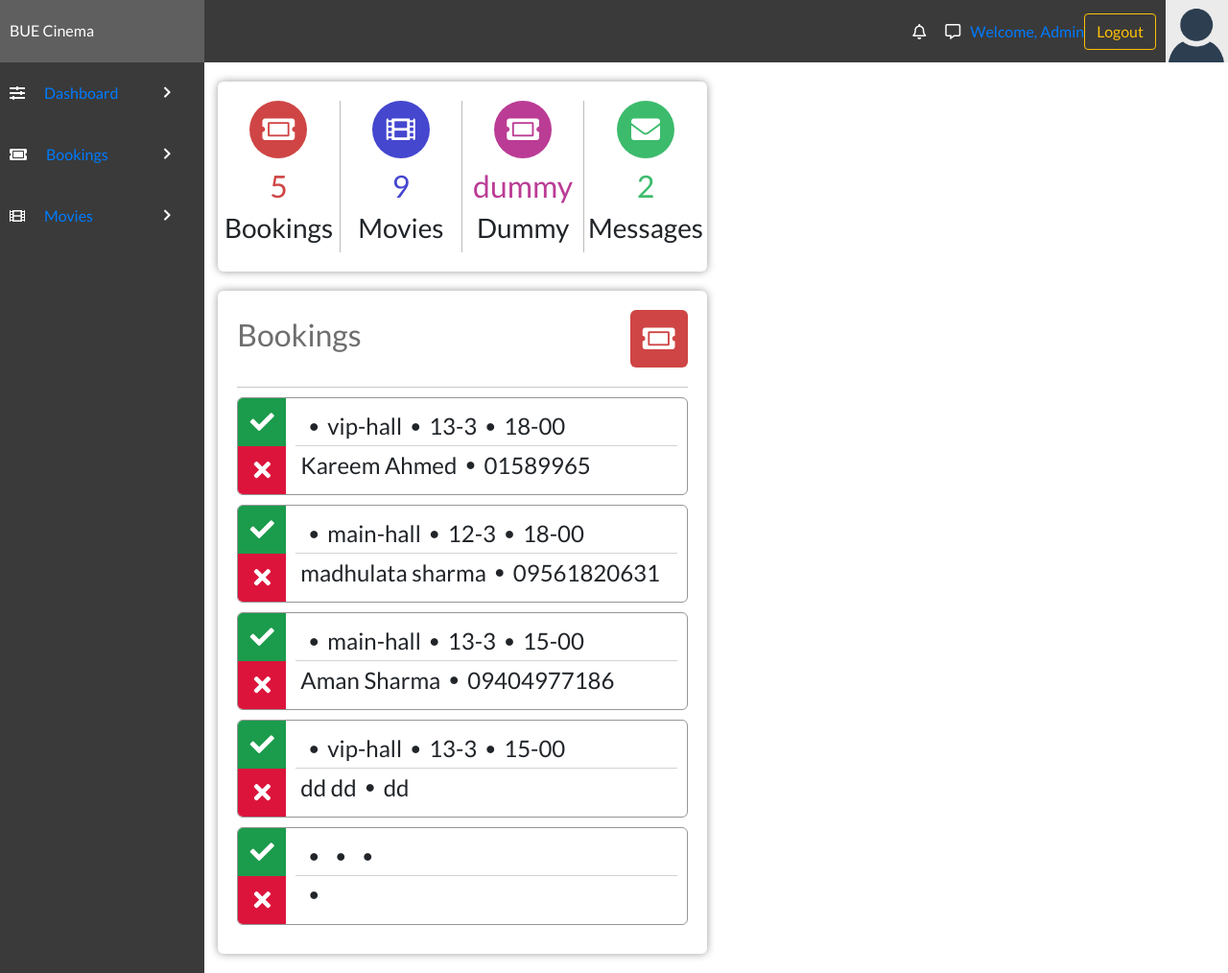
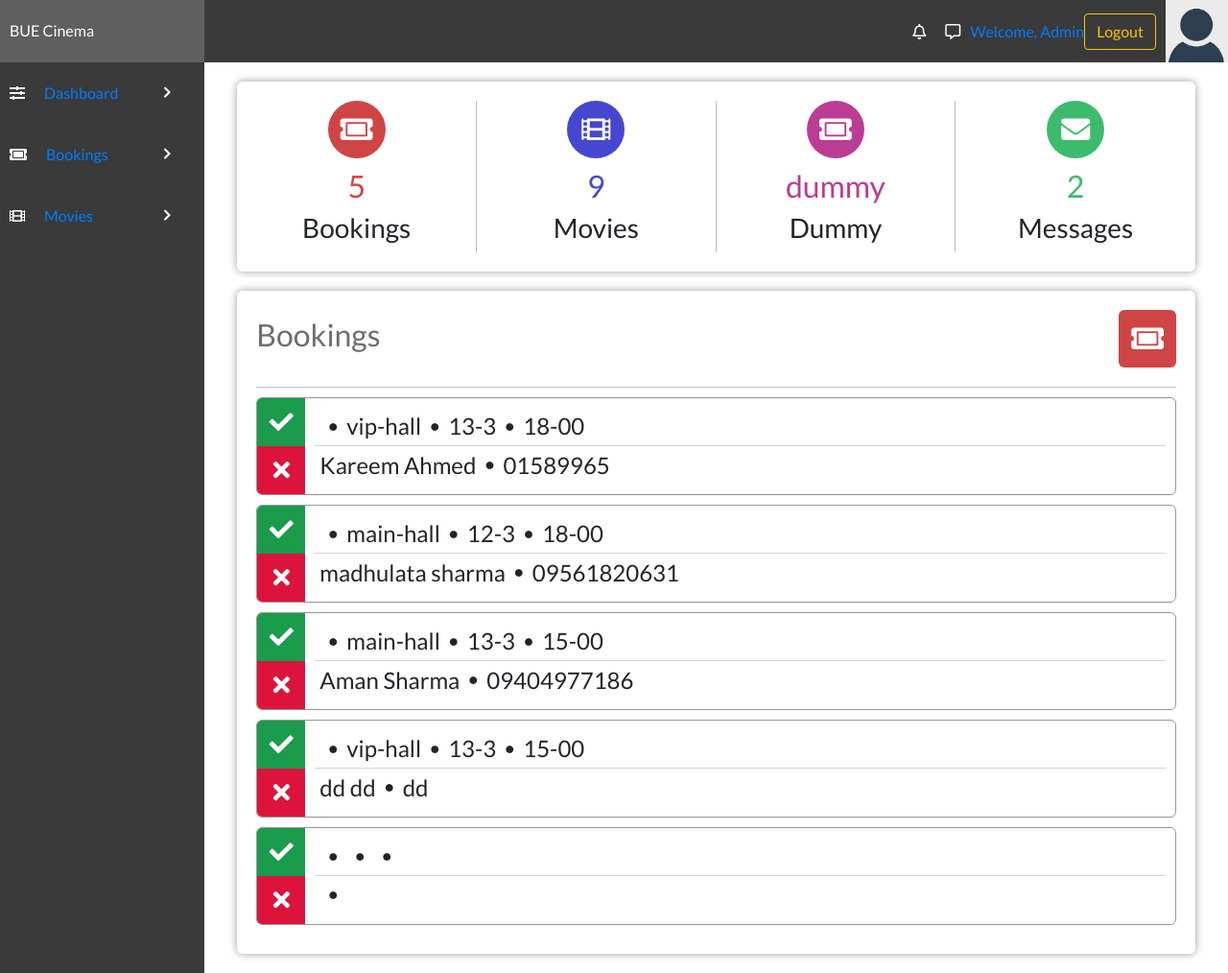
Before and after one commit to aman05382/movie_ticket_booking_system_php, a PHP site: page /Railway_Reservation_System/admin/admin.php in a window 1280 px wide. Shown: the whole page at 96% size. Run offline with PHP 8.4, Linux system fonts and the light colour scheme; a user stored in the database is signed in; data comes from the database, SQL or seed files in the repository; data that the repository does not hold is empty.

Commit message:
minor changes in flex of admin panel

```diff
--- a/admin/admin.php
+++ b/admin/admin.php
@@ -29,10 +29,10 @@ if (isset($_POST['but_logout'])) {
 <body>
     <?php
     $link = mysqli_connect("localhost", "root", "", "cinema_db");
-    $sql = "SELECT * FROM bookingTable";
+    $sql = "SELECT * FROM bookingtable";
     $bookingsNo = mysqli_num_rows(mysqli_query($link, $sql));
-    $messagesNo = mysqli_num_rows(mysqli_query($link, "SELECT * FROM feedbackTable"));
-    $moviesNo = mysqli_num_rows(mysqli_query($link, "SELECT * FROM movieTable"));
+    $messagesNo = mysqli_num_rows(mysqli_query($link, "SELECT * FROM feedbacktable"));
+    $moviesNo = mysqli_num_rows(mysqli_query($link, "SELECT * FROM movietable"));
     ?>
     <div class="admin-section-header">
         <div class="admin-logo">
@@ -98,7 +98,7 @@ if (isset($_POST['but_logout'])) {
                                     echo "                            </div>\n";
                                     echo "                            <div class=\"admin-panel-section-booking-info\">\n";
                                     echo "                                <div>\n";
-                                    echo "                                    <h3>" . $row['movieName'] . "</h3>\n";
+                                    echo "                                    <h3>" . $row['movieTitle'] . "</h3>\n";
                                     echo "                                    <i class=\"fas fa-circle \"></i>\n";
                                     echo "                                    <h4>" . $row['bookingTheatre'] . "</h4>\n";
                                     echo "                                    <i class=\"fas fa-circle \"></i>\n";
--- a/style/styles.css
+++ b/style/styles.css
@@ -871,9 +871,9 @@ footer {
 }
 
 .admin-section-column {
-  flex: 50%;
-  max-width: 50%;
-  padding: 0 10px;
+  flex: 100%;
+  max-width: 100%;
+  padding: 0 30px;
 }
 
 .admin-section-panel {
```
